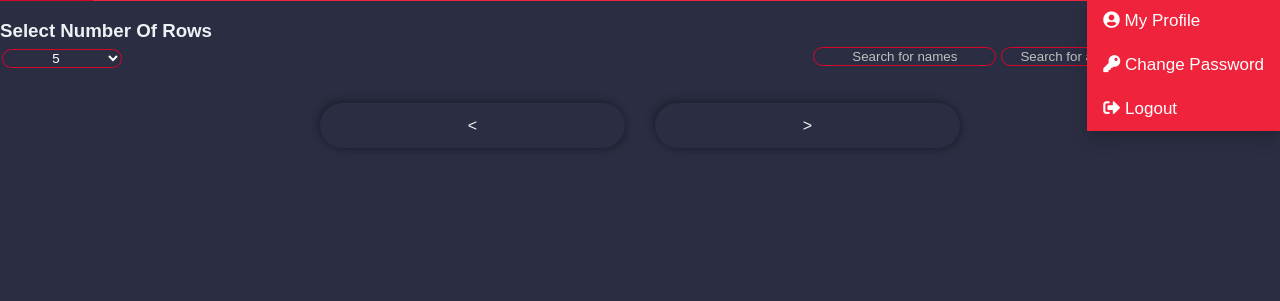
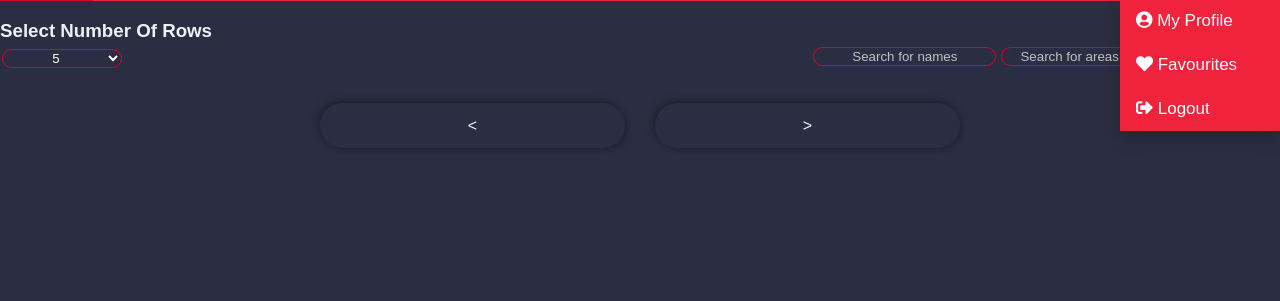
Before and after one commit to aishwar18/Profile-Builder, a Django app: template practice/templates/html/home.html in a window 1280 px wide, after a click that opens the changed part. Shown: the part 43-344 px from the top of the page. Run offline with Django 3.2, Linux system fonts and the light colour scheme; the template is opened without the code that fills it, so the values that code supplies are empty; some libraries are stand-ins or nearby versions.

Commit message:
updated after favourites page

```diff
--- a/practice/templates/html/home.html
+++ b/practice/templates/html/home.html
@@ -73,7 +73,7 @@
                   </button>
                   <div class="dropdown-content" id="myDropdown">
                     <a href="{% url 'myProfile' %}"><span class="fa fa-user-circle"></span> My Profile</a>
-                    <a href="{% url 'changePassword' %}"><span class="fa fa-key"></span> Change Password</a>
+                    <a href="{% url 'favourites' %}"><span class="fa fa-heart"></span> Favourites</a>
                     <!--<a onclick="mybutton()"><span class="fa fa-adjust"></span> Toggle Mode</a>-->
                       <a href="{% url 'logout' %}"><span class="fa fa-sign-out-alt"></span> Logout</a>
                   </div>
```
